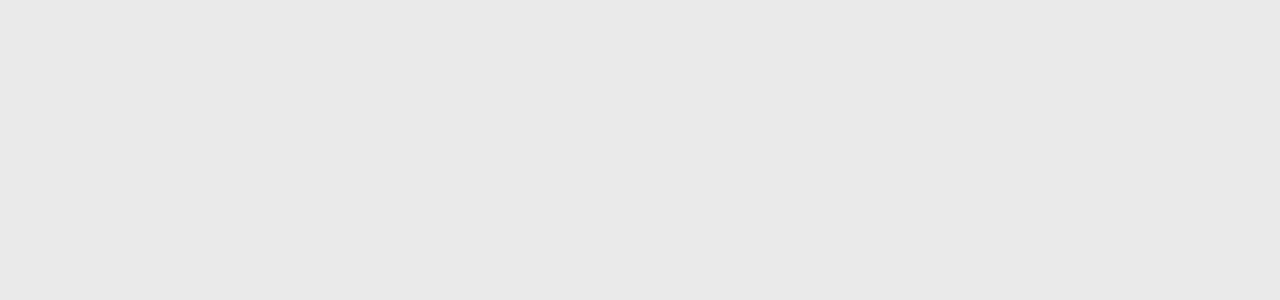
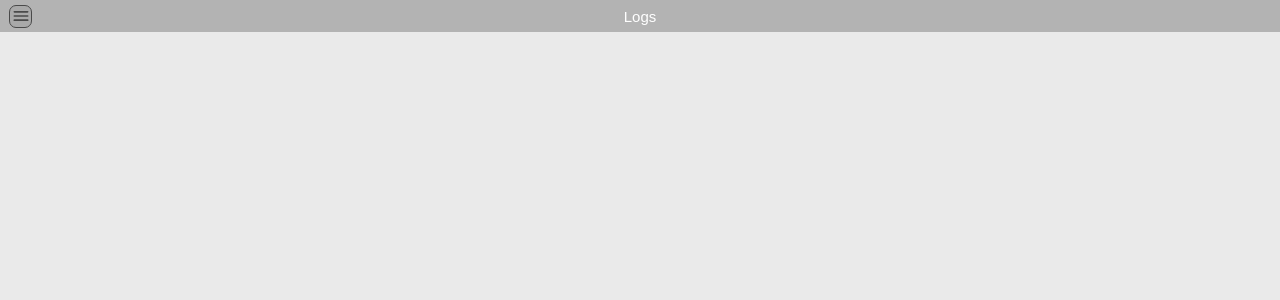
Before and after one commit to JohnyCeleron/json-storage-frontend, a React (Vite) app in the folder json-storage/: page /logs in a window 1280 px wide. Before the commit this address had no page. Shown: the top 300 px of the page. Built offline with nearby package versions, Linux system fonts and the light colour scheme; a web font is replaced by a local one.

Commit message:
add url /logs

```diff
--- a/json-storage/src/app.tsx
+++ b/json-storage/src/app.tsx
@@ -1,5 +1,6 @@
 import { BrowserRouter as Router, Routes, Route } from 'react-router-dom'
 import { MetricPage } from './pages/MetricPage'
+import { LogPage } from './pages/LogPage';
 
 
 export function App() {
@@ -8,6 +9,7 @@ export function App() {
       <Routes>
         <Route index element={<MetricPage />} /> {/* Страница по умолчанию */}
         <Route path="/metrics" element={<MetricPage />} />
+        <Route path="/logs" element={<LogPage />} />
       </Routes>
     </Router>
   );
--- a/json-storage/src/components/sidebar.tsx
+++ b/json-storage/src/components/sidebar.tsx
@@ -1,4 +1,12 @@
 import { useState, useEffect } from "react";
+import { useNavigate } from "react-router-dom";
+
+export const namespaces = [
+        "namespace-1",
+        "namespace-2",
+        "namespace-3",
+        "namespace-4"
+];
 
 export function Sidebar({
     isVisible,
@@ -7,12 +15,7 @@ export function Sidebar({
     isVisible: boolean;
     onClose: () => void;
 }){
-    const namespaces = [
-        "namespace-1",
-        "namespace-2",
-        "namespace-3",
-        "namespace-4"
-    ];
+    const navigate = useNavigate();
 
     return (
         <div className={`sidebar-container ${isVisible ? '' : 'sidebar-hidden'}`}>
@@ -22,8 +25,14 @@ export function Sidebar({
                 </button>
             </div>
             <div className="sidebar-bottom">
-                <Button title="Metrics"/>
-                <Button title="Logs"/>
+                <Button
+                    title="Metrics"
+                    onClick={() => navigate('/metrics')}
+                />
+                <Button
+                    title="Logs"
+                    onClick={() => navigate('/logs')}
+                />
                 <NamespacesButton namespaces={namespaces} />
             </div>
         </div>
@@ -71,9 +80,9 @@ function NamespacesButton( { namespaces }: {namespaces: string[] } ) {
     );
 }
 
-function Button({ title }: {title: string}) {
+function Button({ title, onClick }: {title: string, onClick?: () => void}) {
     return (
-        <button type="button" className="sidebar-button">
+        <button type="button" className="sidebar-button" onClick={onClick}>
             {title}
         </button>
     );
--- /dev/null
+++ b/json-storage/src/pages/LogPage.tsx
@@ -0,0 +1,23 @@
+import '../css/header.css'
+import '../css/index.css'
+import '../css/sidebar.css'
+import { useState } from "react";
+import { Sidebar } from "../components/sidebar";
+import { Header } from "../components/header";
+
+export function LogPage() {
+    const [isSidebarVisible, setIsSidebarVisible] = useState(false);
+
+    return (
+    <div>
+      <Header
+        title="Logs"
+        onBurgerClick={() => setIsSidebarVisible(!isSidebarVisible)}
+      />
+      <Sidebar
+        isVisible={isSidebarVisible}
+        onClose={() => setIsSidebarVisible(false)}
+      />
+    </div>
+  );
+}
```
